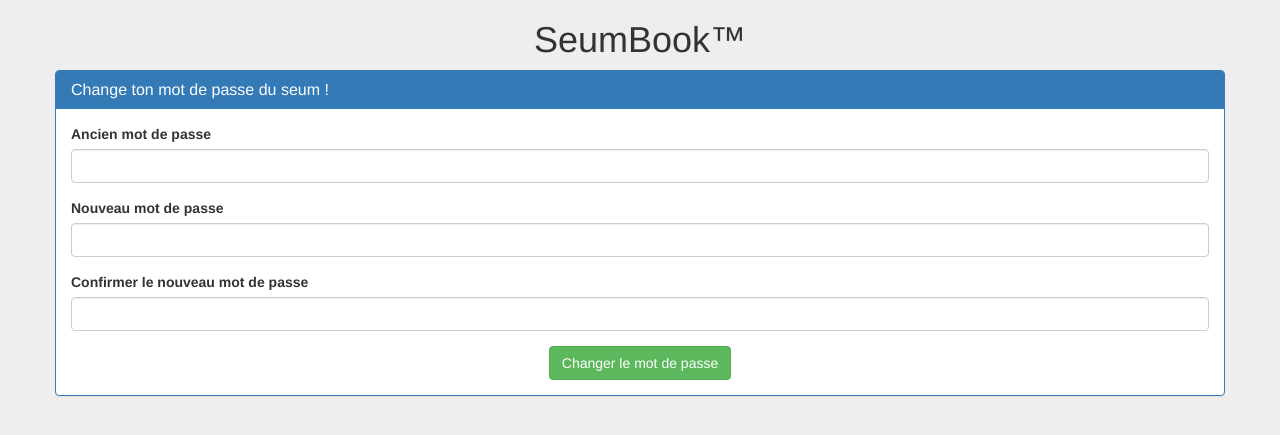
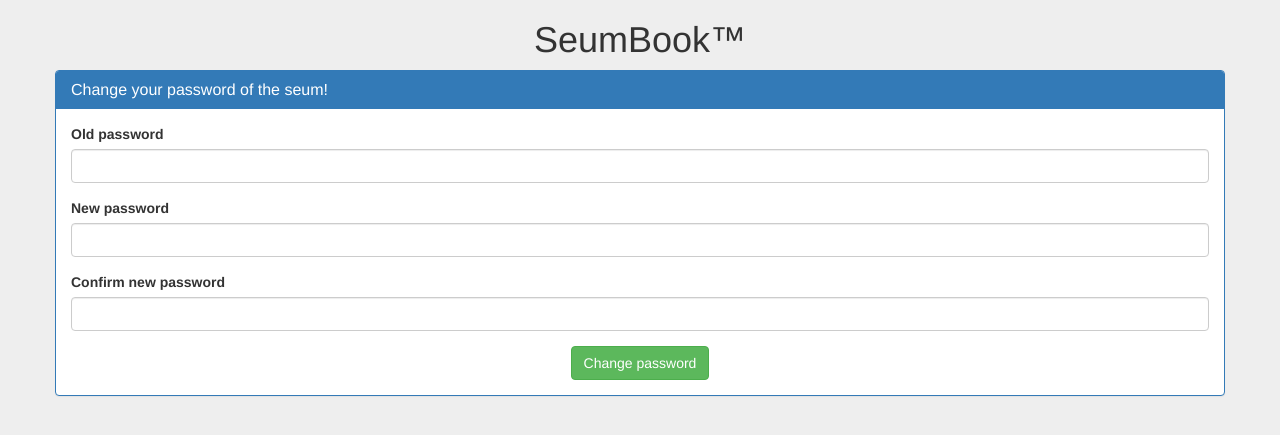
Before and after one commit to denismerigoux/seum-counter, a Django app: template counter/templates/passwordChange.html in a window 1280 px wide. Shown: the top 435 px of the page. Run offline with Django 3.2, Linux system fonts and the light colour scheme; the template is opened without the code that fills it, so the values that code supplies are empty; parts of the project's set-up code (start-up, migrations or seed data) failed here and were passed over; some libraries are stand-ins or nearby versions.

Commit message:
Translate change password pages

```diff
--- a/counter/templates/passwordChange.html
+++ b/counter/templates/passwordChange.html
@@ -1,4 +1,10 @@
-{% extends 'baseTemplate.html' %} {% block title %}Changement du mot de passe{% endblock %}{% block content %}
+{% extends 'baseTemplate.html' %}
+
+{% load i18n %}
+
+{% block title %}{% trans "Change password" %}{# Changement du mot de passe #}{% endblock %}
+
+{% block content %}
 <div class="container">
     <div class="row">
         <div class="text-center">
@@ -8,25 +14,25 @@
     <div class="row">
         <div class="panel panel-primary">
             <div class="panel-heading">
-                <h2 class="panel-title">Change ton mot de passe du seum !</h2>
+                <h2 class="panel-title">{% trans "Change your password of the seum!" %}</h2>
             </div>
             <div class=" panel-body">
                 <form class='' method="POST" action="{% url 'password_change' %}">
                     {% csrf_token %}
                     <div class="form-group">
-                        <label for="id_old_password">Ancien mot de passe</label>
+                        <label for="id_old_password">{% trans "Old password" %}</label>
                         <input id="id_old_password" type="password" class="form-control" name="old_password" required />
                     </div>
                     <div class="form-group">
-                        <label for="id_new_password1">Nouveau mot de passe</label>
+                        <label for="id_new_password1">{% trans "New password" %}</label>
                         <input id="id_new_password1" type="password" class="form-control" name="new_password1" required />
                     </div>
                     <div class="form-group">
-                        <label for="id_new_password2">Confirmer le nouveau mot de passe</label>
+                        <label for="id_new_password2">{% trans "Confirm new password" %}</label>
                         <input id="id_new_password2" type="password" class="form-control" name="new_password2" required />
                     </div>
                     <div class="text-center">
-                        <button type="submit" class="btn btn-default btn-success">Changer le mot de passe</button>
+                        <button type="submit" class="btn btn-default btn-success">{% trans "Change password" %}</button>
                     </div>
                 </form>
             </div>
@@ -36,10 +42,10 @@
     <div class="row">
         <div class="panel panel-danger">
             <div class="panel-heading">
-                <h2 class="panel-title">Erreur</h2>
+                <h2 class="panel-title">{% trans "Error" %}</h2>
             </div>
             <div class=" panel-body">
-                <p>T'arrives même pas à changer ton mot de passe, seum.</p>
+                <p>{% trans "You don't even manage to change your password, seum." %}{# T'arrives même pas à changer ton mot de passe, seum. #}</p>
             </div>
         </div>
     </div>
```
Also changed, not shown: counter/templates/passwordChangeDone.html (+10 -4 lines), counter/templates/passwordResetConfirm.html (+20 -10 lines), locale/en/LC_MESSAGES/django.po, locale/fr/LC_MESSAGES/django.po.
